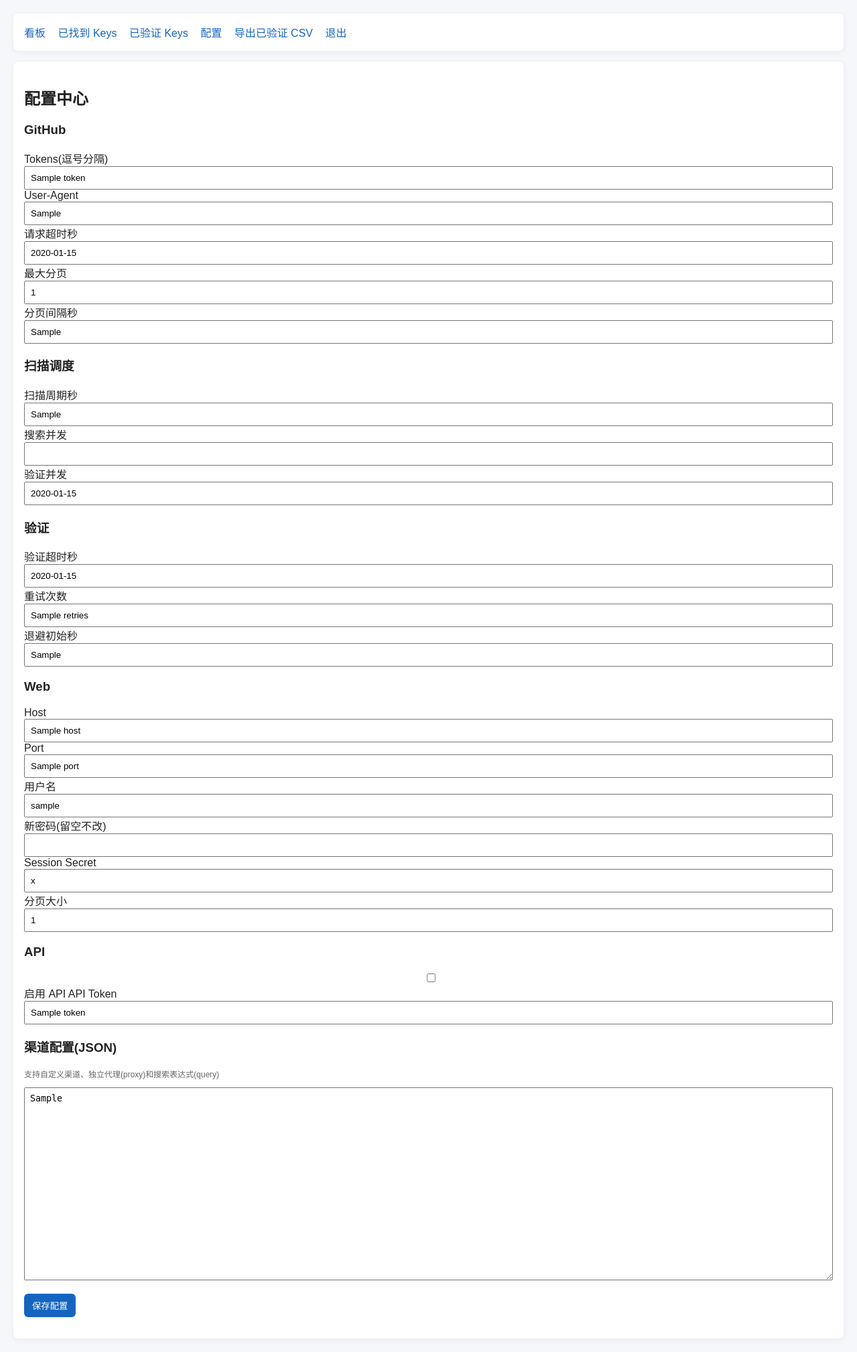
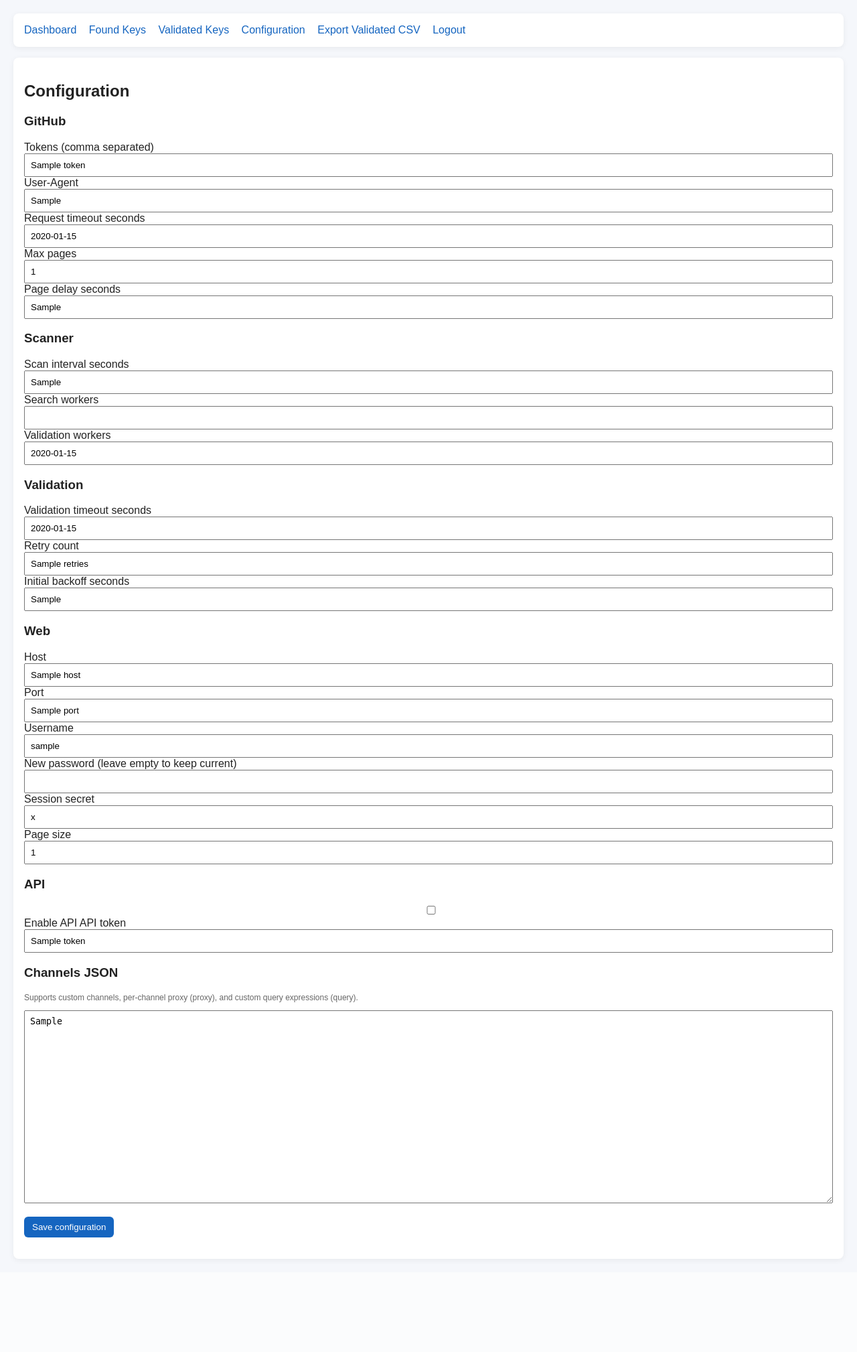
Before and after one commit to html5syt/Gen-AI-API-Key-Hunt, a FastAPI app: template app/templates/config.html in a window 1280 px wide. Shown: the whole page at 67% size. After the commit the page ends 1881 px from the top, so only its background shows below. Run offline with FastAPI, Linux system fonts and the light colour scheme; the template is opened without the code that fills it: most values are stand-ins (such as "Sample title", 1, 10 or a date in 2020); parts of the project's set-up code (start-up, migrations or seed data) failed here and were passed over.

Commit message:
docs: standardize web ui and readme language to english
Agent-Logs-Url: https://github.com/html5syt/Gen-AI-API-Key-Hunt/sessions/edae26db-bcf1-4791-9364-3a47ee4bbcae

Co-authored-by: html5syt <53525043+html5syt@users.noreply.github.com>

```diff
--- a/app/templates/base.html
+++ b/app/templates/base.html
@@ -1,5 +1,5 @@
 <!DOCTYPE html>
-<html lang="zh-CN">
+<html lang="en">
 <head>
   <meta charset="UTF-8" />
   <title>GitHub LLM Key Searcher</title>
@@ -17,12 +17,12 @@
 </head>
 <body>
   <div class="nav box">
-    <a href="/">看板</a>
-    <a href="/keys/found">已找到 Keys</a>
-    <a href="/keys/validated">已验证 Keys</a>
-    <a href="/config">配置</a>
-    <a href="/export/validated.csv">导出已验证 CSV</a>
-    <a href="/logout">退出</a>
+    <a href="/">Dashboard</a>
+    <a href="/keys/found">Found Keys</a>
+    <a href="/keys/validated">Validated Keys</a>
+    <a href="/config">Configuration</a>
+    <a href="/export/validated.csv">Export Validated CSV</a>
+    <a href="/logout">Logout</a>
   </div>
   {% block content %}{% endblock %}
 </body>
--- a/app/templates/config.html
+++ b/app/templates/config.html
@@ -1,43 +1,43 @@
 {% extends "base.html" %}
 {% block content %}
 <div class="box">
-  <h2>配置中心</h2>
+  <h2>Configuration</h2>
   {% if message %}<p style="color:#2e7d32">{{ message }}</p>{% endif %}
   <form method="post" action="/config">
     <h3>GitHub</h3>
-    <label>Tokens(逗号分隔)</label><input name="github_tokens" value="{{ cfg.github.tokens | join(',') }}" />
+    <label>Tokens (comma separated)</label><input name="github_tokens" value="{{ cfg.github.tokens | join(',') }}" />
     <label>User-Agent</label><input name="github_user_agent" value="{{ cfg.github.user_agent }}" />
-    <label>请求超时秒</label><input name="github_timeout" value="{{ cfg.github.request_timeout_seconds }}" />
-    <label>最大分页</label><input name="github_max_pages" value="{{ cfg.github.max_pages }}" />
-    <label>分页间隔秒</label><input name="github_page_delay" value="{{ cfg.github.page_delay_seconds }}" />
+    <label>Request timeout seconds</label><input name="github_timeout" value="{{ cfg.github.request_timeout_seconds }}" />
+    <label>Max pages</label><input name="github_max_pages" value="{{ cfg.github.max_pages }}" />
+    <label>Page delay seconds</label><input name="github_page_delay" value="{{ cfg.github.page_delay_seconds }}" />
 
-    <h3>扫描调度</h3>
-    <label>扫描周期秒</label><input name="scanner_interval" value="{{ cfg.scanner.interval_seconds }}" />
-    <label>搜索并发</label><input name="search_workers" value="{{ cfg.scanner.search_workers }}" />
-    <label>验证并发</label><input name="validate_workers" value="{{ cfg.scanner.validate_workers }}" />
+    <h3>Scanner</h3>
+    <label>Scan interval seconds</label><input name="scanner_interval" value="{{ cfg.scanner.interval_seconds }}" />
+    <label>Search workers</label><input name="search_workers" value="{{ cfg.scanner.search_workers }}" />
+    <label>Validation workers</label><input name="validate_workers" value="{{ cfg.scanner.validate_workers }}" />
 
-    <h3>验证</h3>
-    <label>验证超时秒</label><input name="validation_timeout" value="{{ cfg.validation.request_timeout_seconds }}" />
-    <label>重试次数</label><input name="validation_retries" value="{{ cfg.validation.retries }}" />
-    <label>退避初始秒</label><input name="validation_backoff" value="{{ cfg.validation.initial_backoff_seconds }}" />
+    <h3>Validation</h3>
+    <label>Validation timeout seconds</label><input name="validation_timeout" value="{{ cfg.validation.request_timeout_seconds }}" />
+    <label>Retry count</label><input name="validation_retries" value="{{ cfg.validation.retries }}" />
+    <label>Initial backoff seconds</label><input name="validation_backoff" value="{{ cfg.validation.initial_backoff_seconds }}" />
 
     <h3>Web</h3>
     <label>Host</label><input name="web_host" value="{{ cfg.web.host }}" />
     <label>Port</label><input name="web_port" value="{{ cfg.web.port }}" />
-    <label>用户名</label><input name="web_username" value="{{ cfg.web.username }}" />
-    <label>新密码(留空不改)</label><input type="password" name="web_password" value="" />
-    <label>Session Secret</label><input name="web_session_secret" value="{{ cfg.web.session_secret }}" />
-    <label>分页大小</label><input name="web_page_size" value="{{ cfg.web.page_size }}" />
+    <label>Username</label><input name="web_username" value="{{ cfg.web.username }}" />
+    <label>New password (leave empty to keep current)</label><input type="password" name="web_password" value="" />
+    <label>Session secret</label><input name="web_session_secret" value="{{ cfg.web.session_secret }}" />
+    <label>Page size</label><input name="web_page_size" value="{{ cfg.web.page_size }}" />
 
     <h3>API</h3>
-    <label><input type="checkbox" name="api_enabled" {% if cfg.api.enabled %}checked{% endif %} /> 启用 API</label>
-    <label>API Token</label><input name="api_token" value="{{ cfg.api.token }}" />
+    <label><input type="checkbox" name="api_enabled" {% if cfg.api.enabled %}checked{% endif %} /> Enable API</label>
+    <label>API token</label><input name="api_token" value="{{ cfg.api.token }}" />
 
-    <h3>渠道配置(JSON)</h3>
-    <p class="muted">支持自定义渠道、独立代理(proxy)和搜索表达式(query)</p>
+    <h3>Channels JSON</h3>
+    <p class="muted">Supports custom channels, per-channel proxy (proxy), and custom query expressions (query).</p>
     <textarea name="channels_json" rows="18">{{ channels_json }}</textarea>
 
-    <p><button class="btn" type="submit">保存配置</button></p>
+    <p><button class="btn" type="submit">Save configuration</button></p>
   </form>
 </div>
 {% endblock %}
--- a/app/web.py
+++ b/app/web.py
@@ -66,7 +66,7 @@ def create_app(config_path: str, db_path: str) -> FastAPI:
         return templates.TemplateResponse(
             request=request,
             name="login.html",
-            context={"error": "用户名或密码错误"},
+            context={"error": "Invalid username or password."},
             status_code=401,
         )
 
@@ -183,7 +183,7 @@ def create_app(config_path: str, db_path: str) -> FastAPI:
         return templates.TemplateResponse(
             request=request,
             name="config.html",
-            context={"cfg": cfg, "channels_json": channels_json, "message": "配置已保存（端口变更需重启生效）"},
+            context={"cfg": cfg, "channels_json": channels_json, "message": "Configuration saved (restart required for port changes)."},
         )
 
     @app.post("/scan/run-now", dependencies=[Depends(require_login_dependency)])
```
Also changed, not shown: app/templates/dashboard.html (+6 -6 lines), app/templates/found_keys.html (+4 -4 lines), app/templates/login.html (+6 -6 lines), app/templates/validated_keys.html (+4 -4 lines), README.md.
